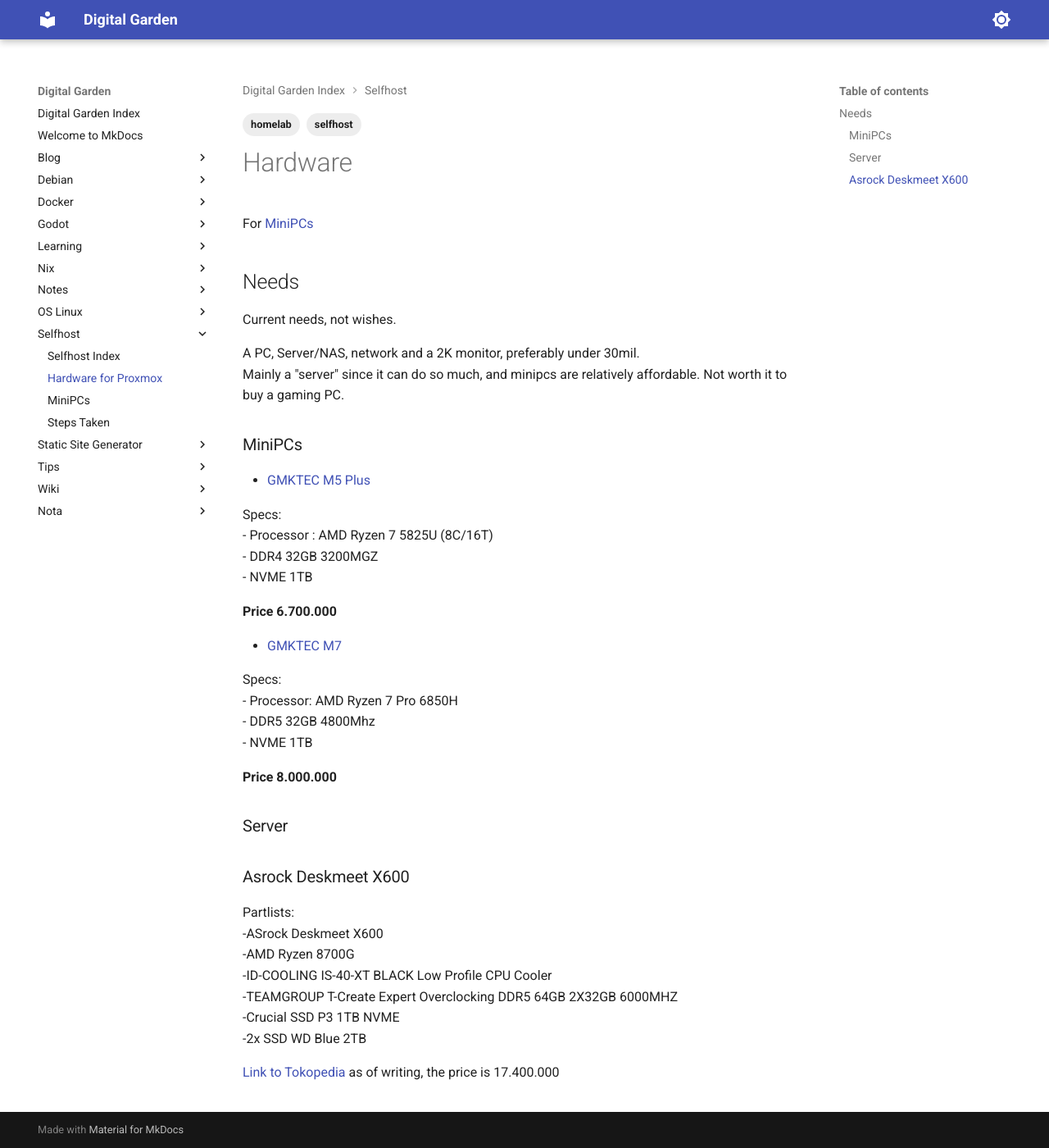
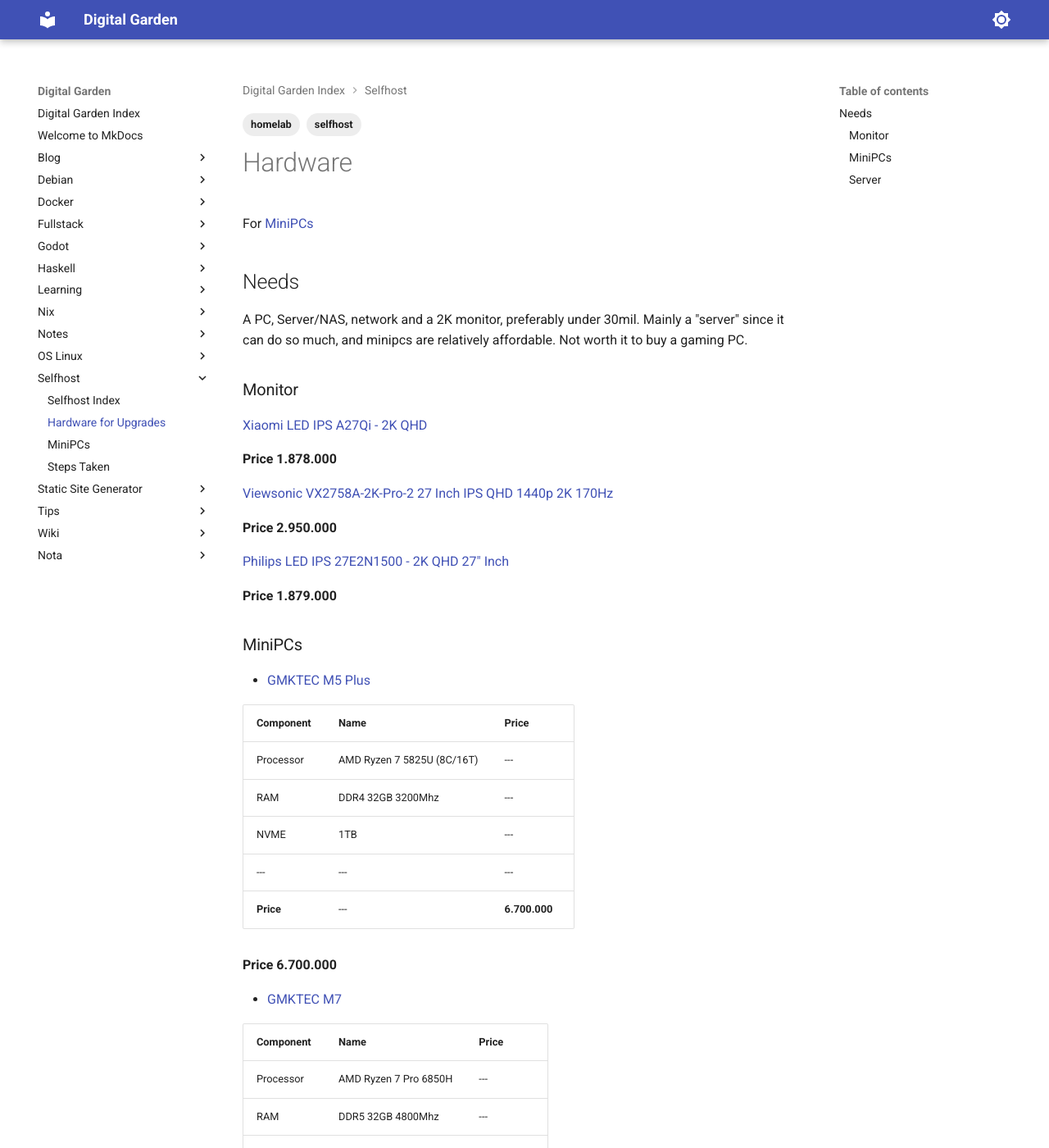
Before and after one commit to jnkk/mkdocs, an MkDocs documentation site: the page built from docs/Selfhost/hardware.md, in a window 1280 px wide and 1400 px high. Shown: the whole window at 82% size. Built offline with MkDocs 1.6.1 and Material for MkDocs 9.7.7, drawn with Linux system fonts in a browser that asks for light colours; some of the changed text lies outside the part shown.

Commit message:
updating price for computer hardware, updating apt list

```diff
--- a/docs/Selfhost/hardware.md
+++ b/docs/Selfhost/hardware.md
@@ -1,5 +1,5 @@
 ---
-title: Hardware for Proxmox
+title: Hardware for Upgrades
 tags:
   - selfhost
   - homelab
@@ -11,41 +11,61 @@
 
 ## Needs
 
-Current needs, not wishes.
-
 A PC, Server/NAS, network and a 2K monitor, preferably under 30mil.
 Mainly a "server" since it can do so much, and minipcs are relatively affordable. Not worth it to buy a gaming PC.
+
+### Monitor
+[Xiaomi LED IPS A27Qi - 2K QHD](https://www.tokopedia.com/tokobaruofficial/monitor-xiaomi-led-ips-a27qi-2k-qhd-27-inch-garansi-resmi-3-tahun-1730909484614190427?extParam=ivf%3Dfalse%26keyword%3D2k+monitor+27+inch%26search_id%3D20250523172833FD2050BBFFF0ED154PON%26src%3Dsearch&t_id=1748021321878&t_st=1&t_pp=search_result&t_efo=search_pure_goods_card&t_ef=goods_search&t_sm=&t_spt=search_result)
+
+**Price 1.878.000**
+
+[Viewsonic VX2758A-2K-Pro-2 27 Inch IPS QHD 1440p 2K 170Hz](https://www.tokopedia.com/abditama-official/monitor-led-viewsonic-vx2758a-2k-pro-2-27-ips-1440p-qhd-170hz-ergo-vx2758a-2k-pro2-seller?extParam=ivf%3Dtrue%26keyword%3D2k+monitor+27+inch%26search_id%3D20250523172833FD2050BBFFF0ED154PON%26src%3Dsearch%26whid%3D41808&t_id=1748021393932&t_st=1&t_pp=search_result&t_efo=search_pure_goods_card&t_ef=goods_search&t_sm=&t_spt=search_result)
+
+**Price 2.950.000**
+
+[Philips LED IPS 27E2N1500 - 2K QHD 27" Inch](https://www.tokopedia.com/jayapc/monitor-philips-led-ips-27e2n1500-2k-qhd-27-inch?extParam=ivf%3Dfalse%26keyword%3D2k+monitor+27+inch%26search_id%3D20250523172833FD2050BBFFF0ED154PON%26src%3Dsearch&t_id=1748021511446&t_st=1&t_pp=search_result&t_efo=search_pure_goods_card&t_ef=goods_search&t_sm=&t_spt=search_result)
+
+**Price 1.879.000**
 
 ### MiniPCs
 
 - [GMKTEC M5 Plus](https://www.tokopedia.com/gmktecminipc/mini-pc-amd-ryzen-7-5825u-gmktec-m5-plus-16gb-ram-ddr4-512-ssd-nvme-windows-11-pro-1730786125027247972?extParam=ivf%3Dfalse%26keyword%3Dgmktec+m5+plus%26search_id%3D20250514140011E99F3F53DAD4C111DR6X%26src%3Dsearch&t_id=1747231038629&t_st=3&t_pp=search_result&t_efo=search_pure_goods_card&t_ef=goods_search&t_sm=&t_spt=search_result)
 
-Specs:
-- Processor : AMD Ryzen 7 5825U (8C/16T)
-- DDR4 32GB 3200MGZ
-- NVME 1TB
+| Component | Name | Price |
+|--- | --- | --- |
+| Processor | AMD Ryzen 7 5825U (8C/16T) | --- |
+| RAM | DDR4 32GB 3200Mhz | --- |
+| NVME | 1TB | ---|
+| --- | --- | --- |
+| **Price** | --- | **6.700.000** |
 
 **Price 6.700.000**
 
 - [GMKTEC M7](https://www.tokopedia.com/gmktecminipc/mini-pc-gaming-amd-ryzen-7-6850h-gmktec-m7-16gb-ddr5-512gb-ssd-nvme-windows-11-pro-ori-1730995782325274468?extParam=src%3Dshop%26whid%3D18156184&aff_unique_id=&channel=others&chain_key=)
 
-Specs:
-- Processor: AMD Ryzen 7 Pro 6850H
-- DDR5 32GB 4800Mhz
-- NVME 1TB
+| Component | Name | Price |
+|--- | --- | --- |
+| Processor | AMD Ryzen 7 Pro 6850H | --- |
+| RAM | DDR5 32GB 4800Mhz | --- |
+| NVME | 1TB | ---|
+| --- | --- | --- |
+| **Price** | --- | **8.000.000** |
 
 **Price 8.000.000**
 
+- Asrock Deskmeet X300
+
+[Video](https://www.youtube.com/watch?v=PEGnwOB0OHM)
+
+| Component | Name | Price |
+|--- | --- | --- |
+| MiniPC | ASrock Deskmeet X300 | 3.100.000 |
+| Processor | AMD Ryzen 7 5700G | 2.250.000 |
+| RAM | DDR4 32GB 3200Mhz | 1.170.000 |
+| NVME | Patriot P300 512gb | 550.000 |
+| --- | --- | --- |
+| **Price** | --- | **7.070.000** |
+
+
+
 ### Server
-
-### Asrock Deskmeet X600
-
-Partlists:
-  -ASrock Deskmeet X600
-  -AMD Ryzen 8700G
-  -ID-COOLING IS-40-XT BLACK Low Profile CPU Cooler
-  -TEAMGROUP T-Create Expert Overclocking DDR5 64GB 2X32GB 6000MHZ
-  -Crucial SSD P3 1TB NVME
-  -2x SSD WD Blue 2TB
-
-[Link to Tokopedia](https://www.tokopedia.com/wishlist/collection/8346564) as of writing, the price is 17.400.000
--- a/mkdocs.yml
+++ b/mkdocs.yml
@@ -25,3 +25,4 @@
     - navigation.prune
 plugins:
   - tags
+  # - mermaid2
```
Also changed, not shown: docs/Debian/afterinstallDEBIAN.md (+3 -1 lines), docs/Debian/server.md (+30 -10 lines), docs/Docker/Docker.md (+5 -1 lines), docs/Haskell/index.md (added, +10 -0 lines), docs/index.md (+3 -1 lines), docs/Fullstack/phoenix.md (added).
